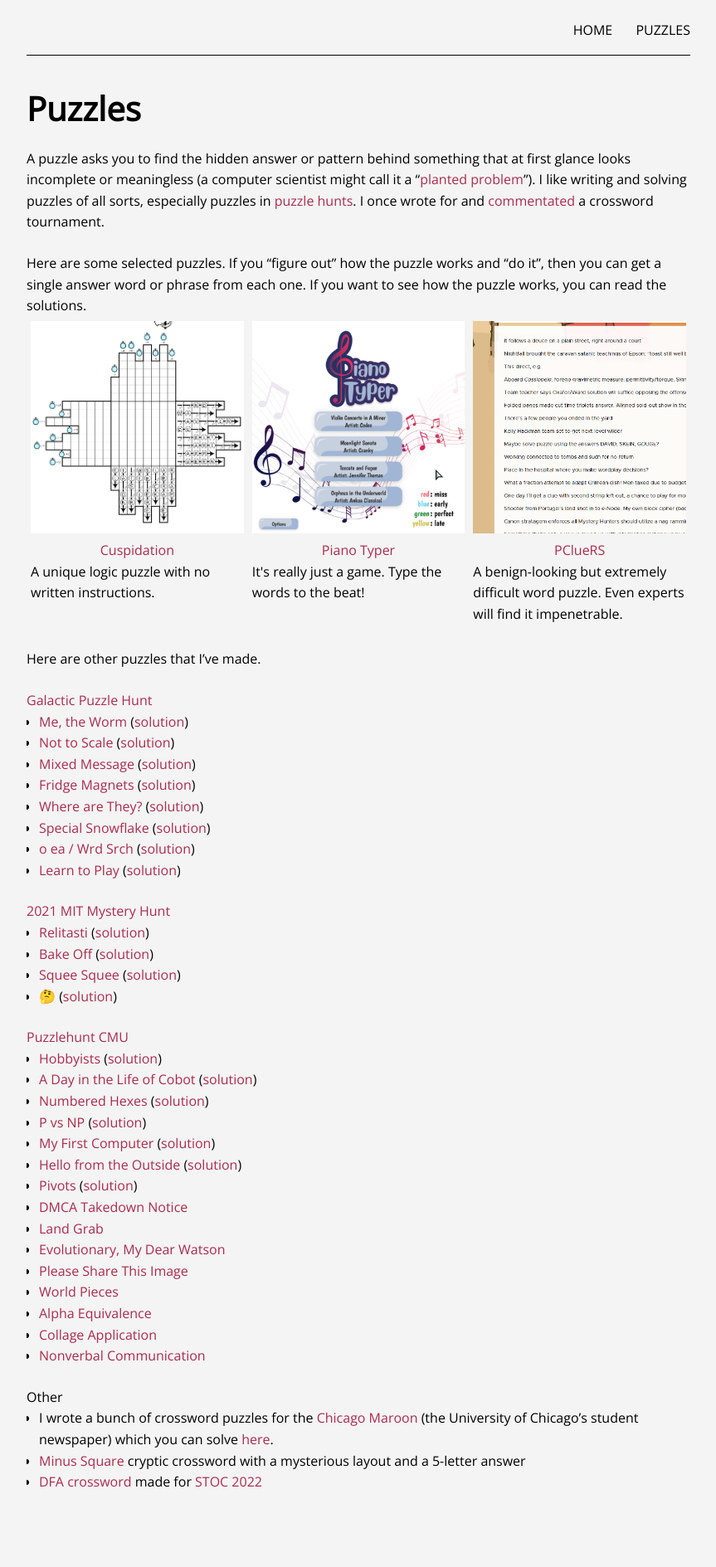
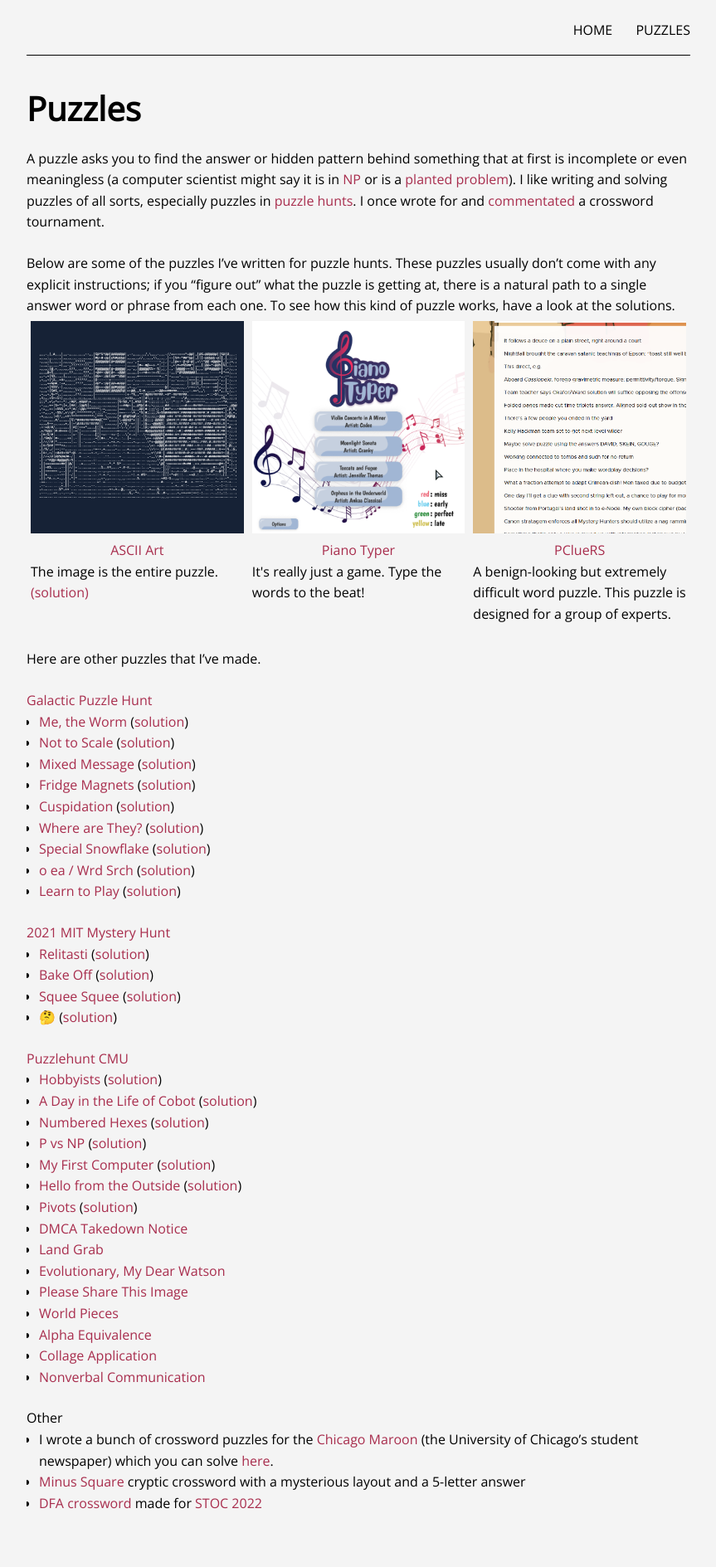
Before and after one commit to christophsjones/personal-website, a Jekyll site: the page built from puzzles.md, in a window 1280 px wide. Shown: the whole page at 83% size, without its empty margins (208-1071 px from the left). Built offline with Jekyll 4.4.1, drawn with Linux system fonts in a browser that asks for light colours; our own code applies the rules of GitHub Pages for plain Markdown files; before the commit the page ends 1864 px from its top, so only the background shows below that.

Commit message:
Cuspidation --> ASCII Art

```diff
--- a/puzzles.md
+++ b/puzzles.md
@@ -5,25 +5,26 @@ permalink: /puzzles
 
 # Puzzles
 
-A puzzle asks you to find the hidden answer or pattern behind something that at first glance looks incomplete or meaningless (a computer scientist might call it a "[planted problem](https://en.wikipedia.org/wiki/Planted_clique)").
+A puzzle asks you to find the answer or hidden pattern behind something that at first is incomplete or even meaningless (a computer scientist might say it is in [NP](https://en.wikipedia.org/wiki/NP_%28complexity%29) or is a [planted problem](https://en.wikipedia.org/wiki/Planted_clique)).
 I like writing and solving puzzles of all sorts, especially puzzles in [puzzle hunts](https://en.wikipedia.org/wiki/Puzzlehunt).
 I once wrote for and [commentated](https://www.youtube.com/watch?v=jqlrJtg-JKg&ab_channel=YewLabs) a crossword tournament.
 
 
-Here are some selected puzzles.
-If you "figure out" how the puzzle works and "do it", then you can
-get a single answer word or phrase from each one.
-If you want to see how the puzzle works, you can read the solutions.
+Below are some of the puzzles I've written for puzzle hunts.
+These puzzles usually don't come with any explicit instructions;
+if you "figure out" what the puzzle is getting at, there is a natural path
+to a single answer word or phrase from each one.
+To see how this kind of puzzle works, have a look at the solutions.
 
 
 <link rel="stylesheet" href="/assets/css/table.css">
 <div class="row">
   <div class="column">
-    <a href="https://2019.galacticpuzzlehunt.com/puzzle/cuspidation.html" target="_blank"><img src="/assets/images/cuspidation.png" style="width:100%"></a>
-    <div class="minititle">
-    <a href="https://2019.galacticpuzzlehunt.com/puzzle/cuspidation.html" target="_blank">Cuspidation</a>
+    <a href="/assets/images/ascii-art.png" target="_blank"><img src="/assets/images/ascii-art.png" style="width:100%"></a>
+    <div style="color:#a82d4d;" class="minititle">
+    ASCII Art
     </div>
-    A unique logic puzzle with no written instructions.
+    The image is the entire puzzle. <a href="https://2024.galacticpuzzlehunt.com/solution/ascii_art" target="_blank">(solution)</a>
   </div>
   <div class="column">
 <a href="https://chrisjones.space/piano-typer" target="_blank">
@@ -41,7 +42,7 @@ It's really just a game. Type the words to the beat!
 <div class="minititle">
 <a href="https://perpendicular.institute/puzzle/pcluers/" target="_blank">PClueRS</a>
 </div>
-A benign-looking but extremely difficult word puzzle. Even experts will find it impenetrable.
+A benign-looking but extremely difficult word puzzle. This puzzle is designed for a group of experts.
   </div>
 </div>
 
@@ -53,6 +54,7 @@ Here are other puzzles that I've made.
  - [Not to Scale](https://2020.galacticpuzzlehunt.com/puzzle/not-to-scale) ([solution](https://2020.galacticpuzzlehunt.com/solution/not-to-scale))
  - [Mixed Message](https://2020.galacticpuzzlehunt.com/puzzle/mixed-message) ([solution](https://2020.galacticpuzzlehunt.com/solution/mixed-message))
  - [Fridge Magnets](https://2020.galacticpuzzlehunt.com/puzzle/fridge-magnets#left) ([solution](https://2020.galacticpuzzlehunt.com/solution/fridge-magnets))
+ - [Cuspidation](https://2019.galacticpuzzlehunt.com/puzzle/cuspidation.html) ([solution](https://2019.galacticpuzzlehunt.com/solution/cuspidation.html))
  - [Where are They?](https://2019.galacticpuzzlehunt.com/puzzle/where-are-they.html) ([solution](https://2019.galacticpuzzlehunt.com/solution/where-are-they.html))
  - [Special Snowflake](https://2018.galacticpuzzlehunt.com/puzzle/special-snowflake.html) ([solution](https://2018.galacticpuzzlehunt.com/solution/special-snowflake.html))
  - [o ea / Wrd Srch](https://2018.galacticpuzzlehunt.com/puzzle/o-ea-wrd-srch.html) ([solution](https://2018.galacticpuzzlehunt.com/solution/o-ea-wrd-srch.html))
```
Also changed, not shown: assets/images/ascii-art.png (added).
